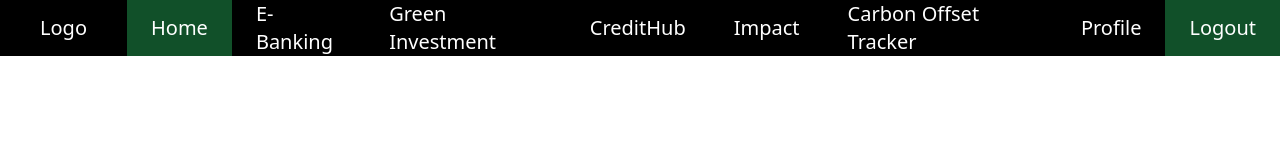
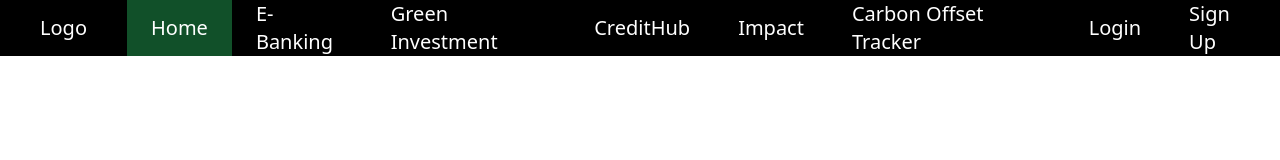
Before and after one commit to Mehakcodes/SustainableBanking, a React (Create React App) app: page / in a window 1280 px wide. Shown: the top 160 px of the page. Built offline with nearby package versions, Linux system fonts and the light colour scheme.

Commit message:
logout main nav

```diff
--- a/src/App.js
+++ b/src/App.js
@@ -33,19 +33,19 @@ import Assessment from "./loans_pages/Assesment"
 
 import { useState , useEffect} from "react";
 function App() {
-  const [isLogged, setIsLogged] = useState(true);
+const [isLogged, setIsLogged] = useState(false);
 
-  // useEffect(() => {
-  //   const userLoggedIn = localStorage.getItem("customer");
-  //   if (userLoggedIn) {
-  //     setIsLogged(true);
-  //   }
-  // }, []);
+  useEffect(() => {
+    const userLoggedIn = localStorage.getItem("customer");
+    if (userLoggedIn) {
+      setIsLogged(true);
+    }
+  }, []);
   return (
     <div>
       <header>
-        {/* <MainNav /> */}
-        {isLogged ? <MainNav/> : <Navbar/>}
+
+        {isLogged ? <MainNav isLogged={isLogged} setIsLogged={setIsLogged}/> : <Navbar/>}
       </header>
 
       <div>
--- a/src/components/mainnav.jsx
+++ b/src/components/mainnav.jsx
@@ -1,7 +1,7 @@
-import { NavLink } from "react-router-dom";
+import { NavLink, useNavigate } from "react-router-dom";
 import { Navigate } from "react-router-dom";
 
-const MainNav = () => {
+const MainNav = ({isLogged, setIsLogged}) => {
   const NavItems = [
     {
       path: "/",
@@ -36,10 +36,13 @@ const MainNav = () => {
       title: "Logout",
     },
   ];
+  const navigate= useNavigate();
 
   const handleClick = async () => {
+    setIsLogged(false);
     localStorage.clear();
-    Navigate("/");
+    navigate("/");
+
   };
 
   return (
```
